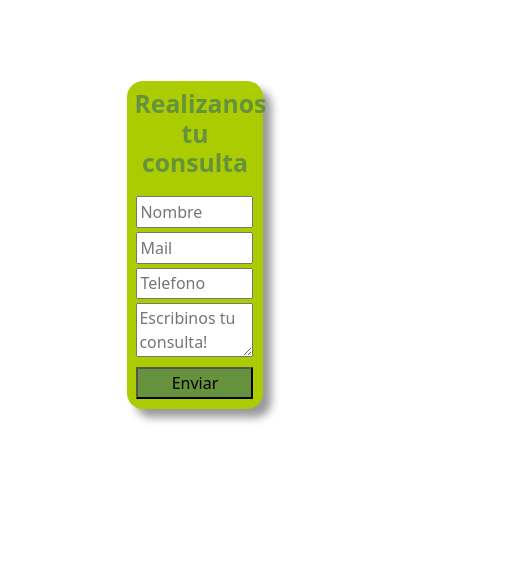
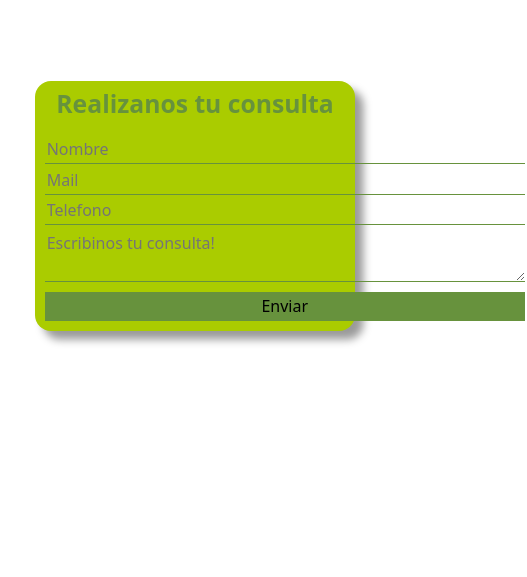
Before and after one commit to JhonnyFerro/proyecto-coder, a plain HTML site: page pages/contacto.html in a window 390 px wide. Shown: the part 43-620 px from the top of the page, 527 px wide, since content can reach past the window. Drawn offline with Linux system fonts and the light colour scheme.

Commit message:
Aplicados cambios en el form

```diff
--- a/scss/_contacto.scss
+++ b/scss/_contacto.scss
@@ -1,5 +1,4 @@
 form {
-	width: 35vw;
 	background: $color-card;
 	padding: 2vw;
 	border-radius: 1rem;
@@ -14,14 +13,27 @@ form {
 	input {
 		padding: 0.5vw;
 		margin: 0.5vw;
-		width: 30vw;
+		width: 30rem;
+		display: block;
+		background: none;
+		border: none;
+		border-bottom: 1px solid $color-letra;
+		&:focus {
+			outline: none;
+		}
 	}
 	textarea {
 		padding: 0.5vw;
 		margin: 0.5vw;
-		width: 30vw;
+		width: 30rem;
 		min-height: 5vh;
 		max-height: 10vh;
+		background: none;
+		border: none;
+		border-bottom: 1px solid $color-letra;
+		&:focus {
+			outline: none;
+		}
 	}
 	#boton {
 		background: $color-letra;
--- a/scss/_mediaq.scss
+++ b/scss/_mediaq.scss
@@ -20,4 +20,13 @@
 	.cardres {
 		width: auto !important;
 	}
+	form {
+		width: 20rem;
+		input {
+			width: 10rem;
+		}
+		textarea {
+			width: 10rem;
+		}
+	}
 }
```
Also changed, not shown: css/estilos.css.
